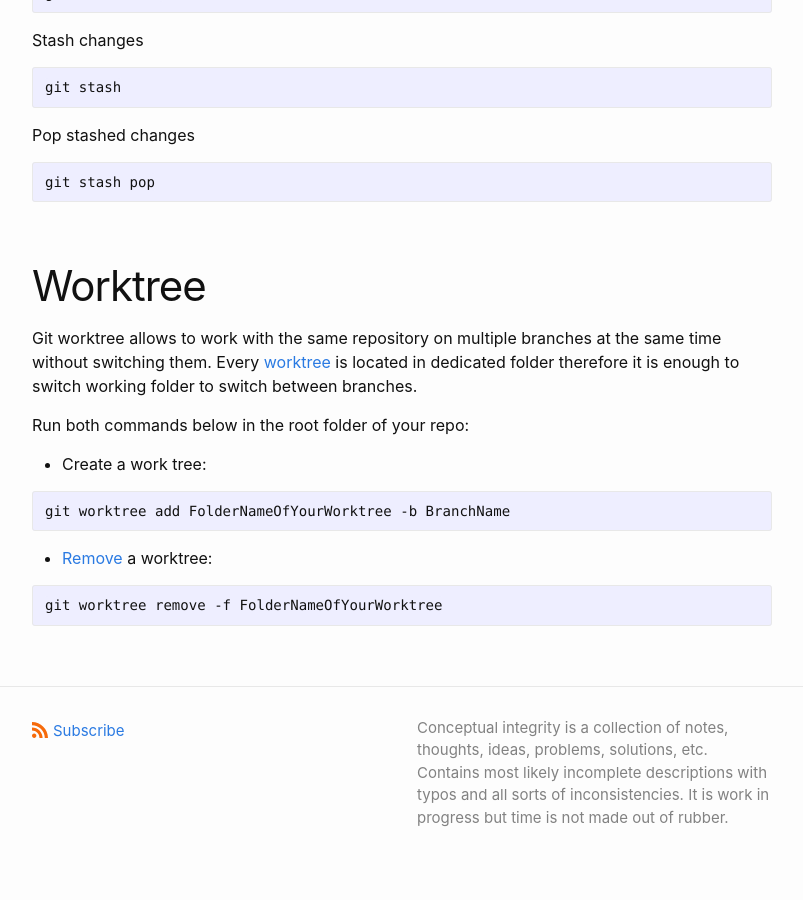
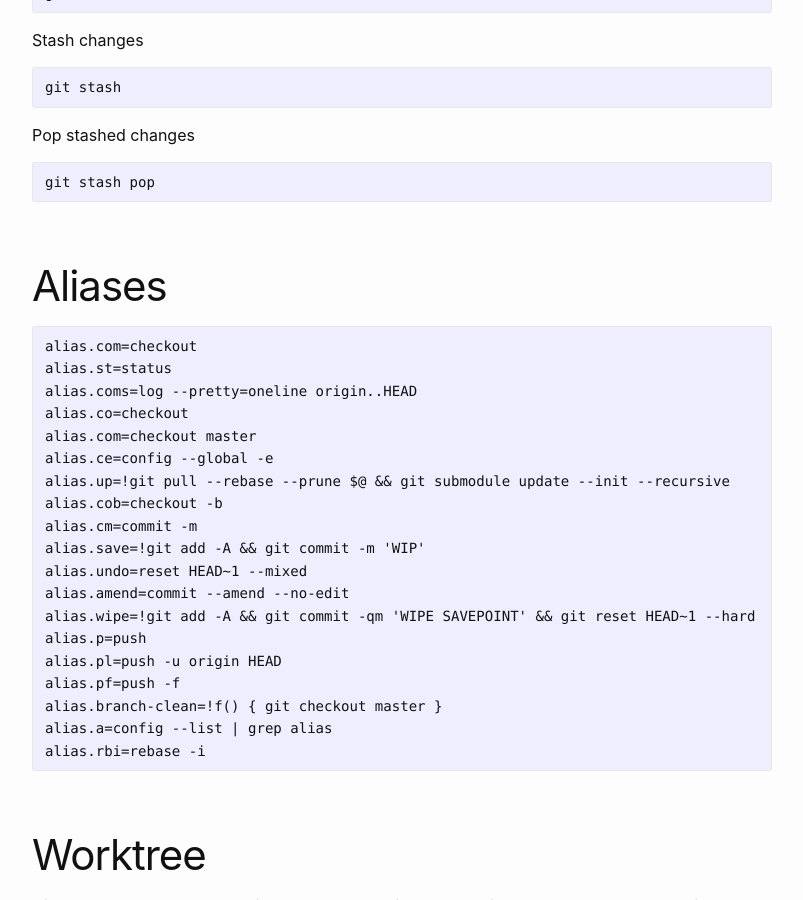
Before and after one commit to box-seb/box-seb.github.io, a Jekyll site: the page built from _posts/2020-08-03-git-commands.markdown, in a window 1280 px wide and 900 px high, scrolled down 556 px. Shown: the whole window, without its empty margins (238-1041 px from the left). Built offline with Jekyll 4.4.1, drawn with Linux system fonts in a browser that asks for light colours.

Commit message:
Update 2020-08-03-git-commands.markdown

````diff
--- a/_posts/2020-08-03-git-commands.markdown
+++ b/_posts/2020-08-03-git-commands.markdown
@@ -35,6 +35,30 @@ Pop stashed changes
 git stash pop
 ```
 
+# Aliases
+
+```
+alias.com=checkout
+alias.st=status
+alias.coms=log --pretty=oneline origin..HEAD
+alias.co=checkout
+alias.com=checkout master
+alias.ce=config --global -e
+alias.up=!git pull --rebase --prune $@ && git submodule update --init --recursive
+alias.cob=checkout -b
+alias.cm=commit -m
+alias.save=!git add -A && git commit -m 'WIP'
+alias.undo=reset HEAD~1 --mixed
+alias.amend=commit --amend --no-edit
+alias.wipe=!git add -A && git commit -qm 'WIPE SAVEPOINT' && git reset HEAD~1 --hard
+alias.p=push
+alias.pl=push -u origin HEAD
+alias.pf=push -f
+alias.branch-clean=!f() { git checkout master }
+alias.a=config --list | grep alias
+alias.rbi=rebase -i
+```
+
 # Worktree
 
 Git worktree allows to work with the same repository on multiple branches at the same time without switching them. Every [worktree](https://git-scm.com/docs/git-worktree) is located in dedicated folder therefore it is enough to switch working folder to switch between branches.
````
